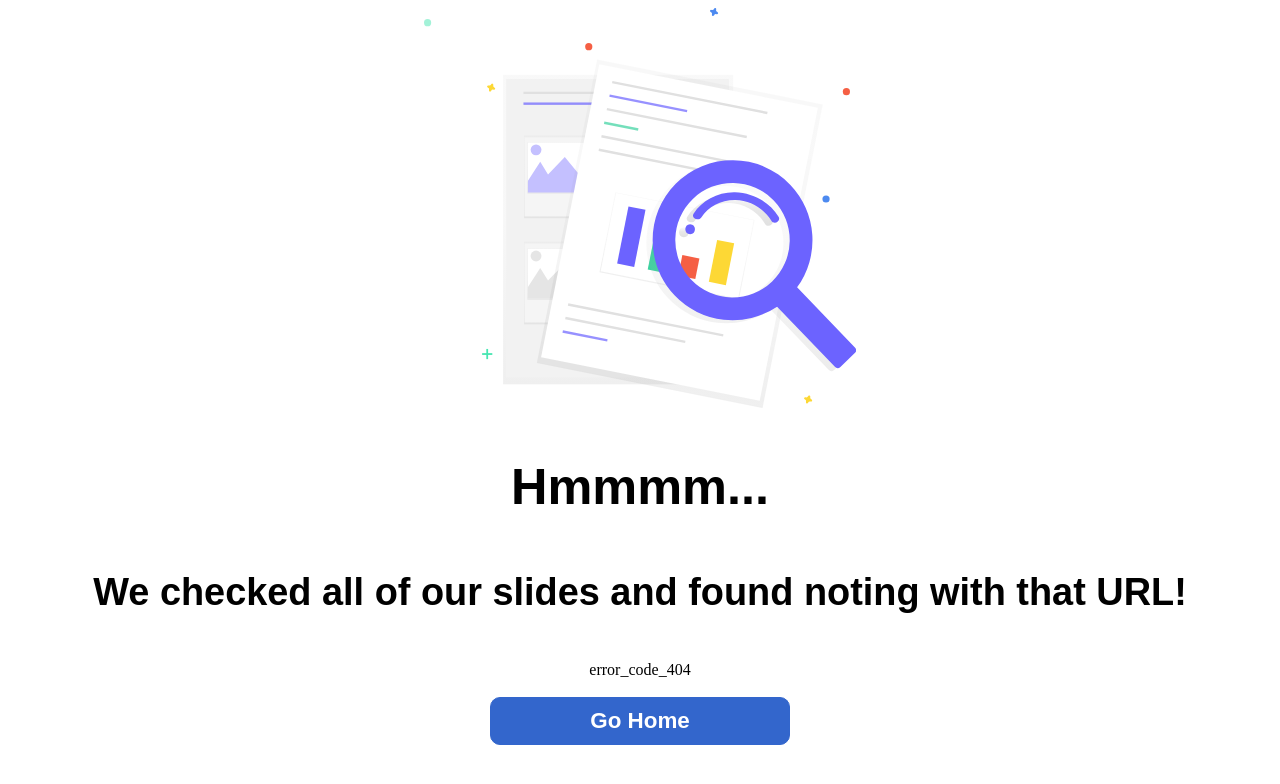
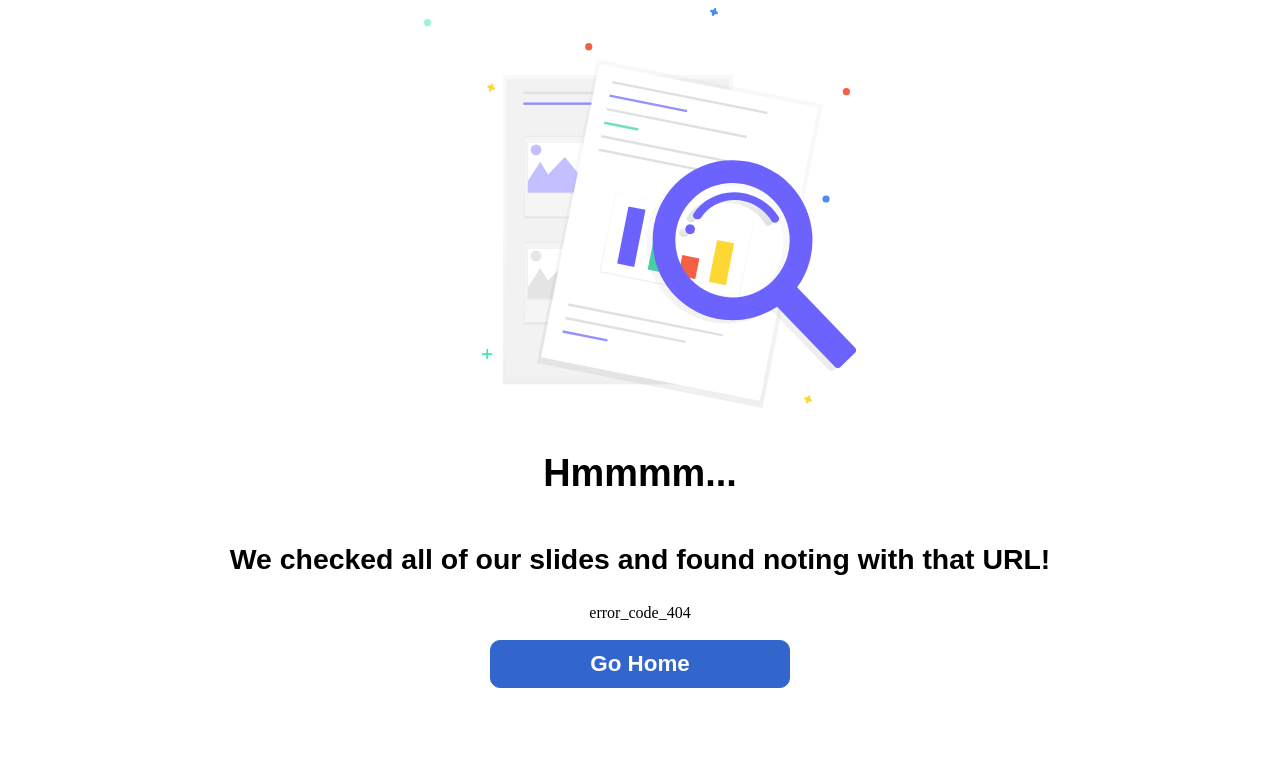
Before and after one commit to TempSlides/website, a website: page 404.html in a window 1280 px wide. Drawn offline with Linux system fonts and the light colour scheme.

Commit message:
Update 404.html

```diff
--- a/404.html
+++ b/404.html
@@ -6,8 +6,8 @@
   <body>
   <center>
 <img src="/notfound.svg" alt="404_image" style="width 800px;height:400px;">
-	  <h2>Hmmmm...<h2>
-	  <h3>We checked all of our slides and found noting with that URL!</h3>
+	  <h3>Hmmmm...<h3>
+	  <h4>We checked all of our slides and found noting with that URL!</h4>
 
     <p>error_code_404<p>
         </div>
```
